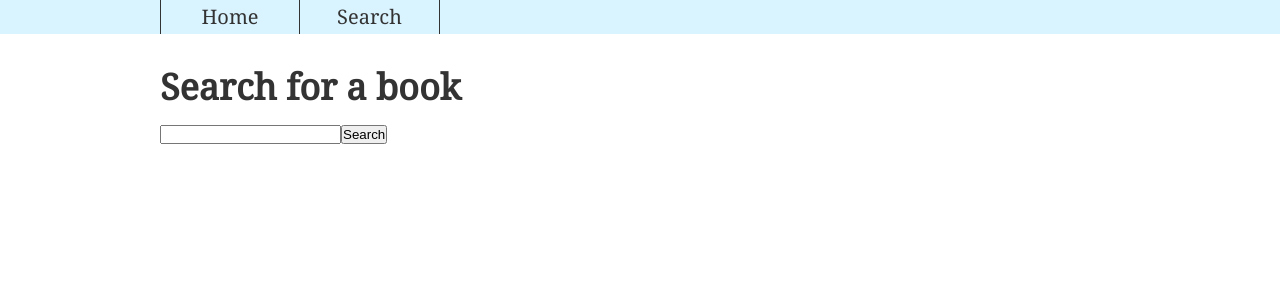
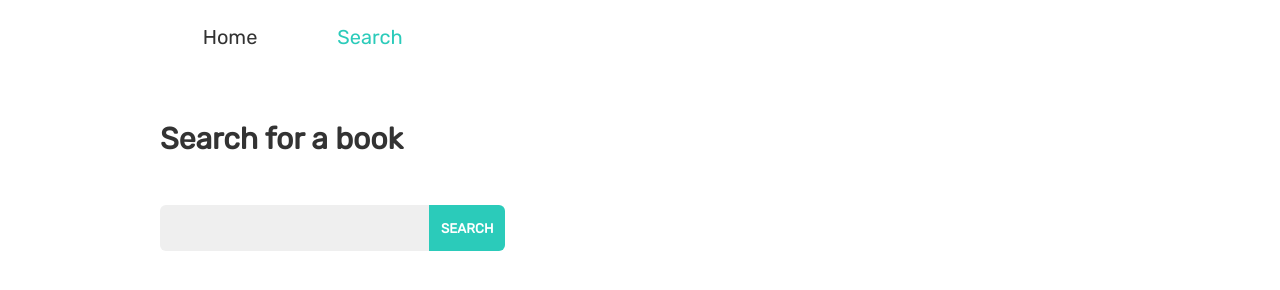
Before and after one commit to dlh89/bookinfo, a React app: page /search in a window 1280 px wide. Built offline with nearby package versions, Linux system fonts and the light colour scheme.

Commit message:
Added list component, changed font and colours

```diff
--- a/public/index.html
+++ b/public/index.html
@@ -11,7 +11,7 @@
     -->
   <link rel="manifest" href="%PUBLIC_URL%/manifest.json">
   <link rel="shortcut icon" href="%PUBLIC_URL%/favicon.ico">
-  <link href="https://fonts.googleapis.com/css?family=Noto+Serif" rel="stylesheet">
+  <link href="https://fonts.googleapis.com/css?family=Rubik" rel="stylesheet">
   <!--
       Notice the use of %PUBLIC_URL% in the tags above.
       It will be replaced with the URL of the `public` folder during the build.
--- a/src/components/BookHeader.js
+++ b/src/components/BookHeader.js
@@ -4,7 +4,7 @@ const Overview = props => (
   <div>
     {props.data && (
       <div>
-        <h1>{props.data.volumeInfo.title}</h1>
+        <h1 className="heading">{props.data.volumeInfo.title}</h1>
         <h3>By {props.data.volumeInfo.authors[0]}</h3>
         <img
           src={props.data.volumeInfo.imageLinks.smallThumbnail}
--- a/src/components/HomePage.js
+++ b/src/components/HomePage.js
@@ -2,8 +2,10 @@ import React from "react";
 
 const HomePage = () => (
   <div className="container">
-    <h1>BookInfo</h1>
-    <p>Search for a book or an author and find information.</p>
+    <h1 className="primary-heading">BookInfo</h1>
+    <h3 className="subheading">
+      Search for a book or an author and find information.
+    </h3>
   </div>
 );
 
--- a/src/components/Navbar.js
+++ b/src/components/Navbar.js
@@ -1,19 +1,28 @@
 import React from "react";
-import { Link } from "react-router-dom";
+import { NavLink } from "react-router-dom";
 
 const Navbar = () => (
   <div className="nav">
     <div className="nav__container">
       <ul className="nav__list">
         <li className="nav__item">
-          <Link className="nav__link" to="/">
+          <NavLink
+            className="nav__link"
+            to="/"
+            activeClassName="nav__link--active"
+            exact
+          >
             Home
-          </Link>
+          </NavLink>
         </li>
         <li className="nav__item">
-          <Link className="nav__link" to="/search">
+          <NavLink
+            className="nav__link"
+            to="/search"
+            activeClassName="nav__link--active"
+          >
             Search
-          </Link>
+          </NavLink>
         </li>
       </ul>
     </div>
--- a/src/components/SearchHeader.js
+++ b/src/components/SearchHeader.js
@@ -17,10 +17,13 @@ export default class SearchHeader extends React.Component {
   render() {
     return (
       <div>
-        <h1>Search for a book</h1>
-        <form onSubmit={this.handleSearch}>
-          <input ref={this.searchInput} />
-          <button>Search</button>
+        <h1 className="heading">Search for a book</h1>
+        <form
+          onSubmit={this.handleSearch}
+          className="search-box u-margin-top-small"
+        >
+          <input ref={this.searchInput} className="search-box__input" />
+          <button className="search-box__button">Search</button>
         </form>
       </div>
     );
--- a/src/components/SearchResults.js
+++ b/src/components/SearchResults.js
@@ -5,16 +5,16 @@ const SearchHeader = props => (
     {props.resultsData && (
       <div>
         <h2>Results for "{props.searchTerm}"</h2>
-        <ul>
+        <ul className="list">
           {props.resultsData.map(result => (
-            <li key={result.id}>
-              <div>
-                <a href={`/book/${result.id}`}>{result.volumeInfo.title}</a>
-              </div>
-              {result.volumeInfo.authors && (
-                <div>by {result.volumeInfo.authors[0]}</div>
-              )}
-            </li>
+            <a href={`/book/${result.id}`} className="list__link">
+              <li key={result.id} className="list__item">
+                <div className="list__title">{result.volumeInfo.title}</div>
+                {result.volumeInfo.authors && (
+                  <div>by {result.volumeInfo.authors[0]}</div>
+                )}
+              </li>
+            </a>
           ))}
         </ul>
       </div>
--- a/src/components/base/_base.scss
+++ /dev/null
@@ -1,20 +0,0 @@
-*,
-*::after,
-*::before {
-  margin: 0;
-  padding: 0;
-  box-sizing: border-box;
-}
-
-html {
-  color: $color-black;
-  font-size: 62.5%;
-
-  @include respond(tab-land) {
-    font-size: 56.25%;
-  }
-
-  @include respond(tab-port) {
-    font-size: 50%;
-  }
-}
--- a/src/styles/scss/base/_typography.scss
+++ b/src/styles/scss/base/_typography.scss
@@ -1,5 +1,20 @@
 body {
-  font-family: "Noto Serif", serif;
+  font-family: "Rubik", sans-serif;
   font-size: 1.8rem;
   line-height: 1.7;
 }
+
+.heading {
+  font-size: 3rem;
+  margin-bottom: $large;
+}
+
+.primary-heading {
+  font-size: 4.6rem;
+  margin-bottom: $large;
+}
+
+.subheading {
+  font-size: 2.4rem;
+  font-weight: 300;
+}
--- a/src/styles/scss/base/_utilities.scss
+++ b/src/styles/scss/base/_utilities.scss
@@ -1,6 +1,6 @@
 .u-spinner {
   animation: spin 1s linear infinite;
-  border: 0.7rem solid $color-black;
+  border: 0.5rem solid $color-light-grey;
   border-top-color: $color-primary;
   border-radius: 50%;
   height: 54px;
@@ -14,3 +14,15 @@
   left: 50%;
   transform: translate(-50%, -50%);
 }
+
+.u-margin-top-large {
+  margin-top: $large;
+}
+
+.u-margin-top-medium {
+  margin-top: $medium;
+}
+
+.u-margin-top-small {
+  margin-top: $small;
+}
--- /dev/null
+++ b/src/styles/scss/components/_list.scss
@@ -0,0 +1,27 @@
+.list {
+  list-style: none;
+
+  &__item {
+    background-color: $color-light-grey;
+    border-radius: 0.4rem;
+    display: flex;
+    padding: 1.2rem;
+    justify-content: space-between;
+    margin: $medium 0;
+    transition: background-color 0.2s ease;
+    width: 100%;
+
+    &:hover {
+      background-color: darken($color-light-grey, 5%);
+    }
+  }
+
+  &__link {
+    color: $color-blue;
+    text-decoration: none;
+  }
+
+  &__title {
+    font-weight: 600;
+  }
+}
--- a/src/styles/scss/components/nav.scss
+++ b/src/styles/scss/components/_nav.scss
@@ -1,5 +1,4 @@
 .nav {
-  background-color: $color-primary;
   margin-bottom: $large;
 
   &__container {
@@ -13,25 +12,22 @@
   }
 
   &__item {
-    border-right: 1px solid $color-black;
     float: left;
     font-size: 2rem;
     min-width: 14rem;
     text-align: center;
-
-    &:first-child {
-      border-left: 1px solid $color-black;
-    }
   }
 
   &__link {
     color: $color-black;
     display: block;
+    padding: 2rem 0;
     text-decoration: none;
     transition: background-color 0.2s ease;
 
-    &:hover {
-      background-color: red;
+    &:hover,
+    &--active {
+      color: $color-primary;
     }
   }
 }
--- /dev/null
+++ b/src/styles/scss/components/_search-box.scss
@@ -0,0 +1,41 @@
+.search-box {
+  display: flex;
+
+  @include respond(mobile) {
+    flex-direction: column;
+  }
+
+  &__input {
+    background-color: $color-light-grey;
+    border: none;
+    border-radius: 0.6rem 0 0 0.6rem;
+    font-family: inherit;
+    font-size: inherit;
+    padding: 1.2rem;
+
+    @include respond(mobile) {
+      border-radius: 0.6rem 0.6rem 0 0;
+    }
+  }
+
+  &__button {
+    background-color: $color-primary;
+    border: none;
+    border-radius: 0 0.6rem 0.6rem 0;
+    color: #fff;
+    cursor: pointer;
+    font-family: inherit;
+    font-weight: 600;
+    padding: 1.2rem;
+    text-transform: uppercase;
+    transition: background-color 0.2s ease;
+
+    @include respond(mobile) {
+      border-radius: 0 0 0.6rem 0.6rem;
+    }
+
+    &:hover {
+      background-color: darken($color-primary, 5%);
+    }
+  }
+}
--- a/src/styles/scss/styles.scss
+++ b/src/styles/scss/styles.scss
@@ -6,6 +6,8 @@
 @import "./base/typography";
 @import "./base/utilities";
 
+@import "./components/list";
 @import "./components/nav";
+@import "./components/search-box";
 
 @import "./layout/container";
```
Also changed, not shown: src/styles/scss/abstracts/_variables.scss (+6 -3 lines), src/styles/css/styles.css, 1 other file.
